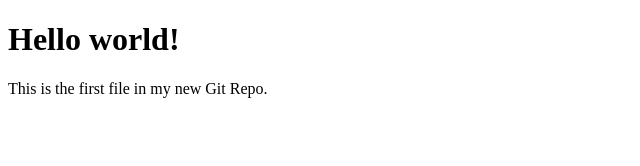
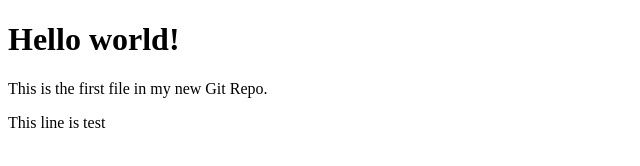
Before and after one commit to papatf/hello-world, a plain HTML site: page index.html in a window 1280 px wide. Shown: the whole page, without its empty margins (0-640 px from the left). Drawn offline with Linux system fonts and the light colour scheme.

Commit message:
Update index.html

```diff
--- a/index.html
+++ b/index.html
@@ -7,6 +7,7 @@
 
 <h1>Hello world!</h1>
 <p>This is the first file in my new Git Repo.</p>
+<p>This line is test</p>
 
 </body>
 </html>
```
